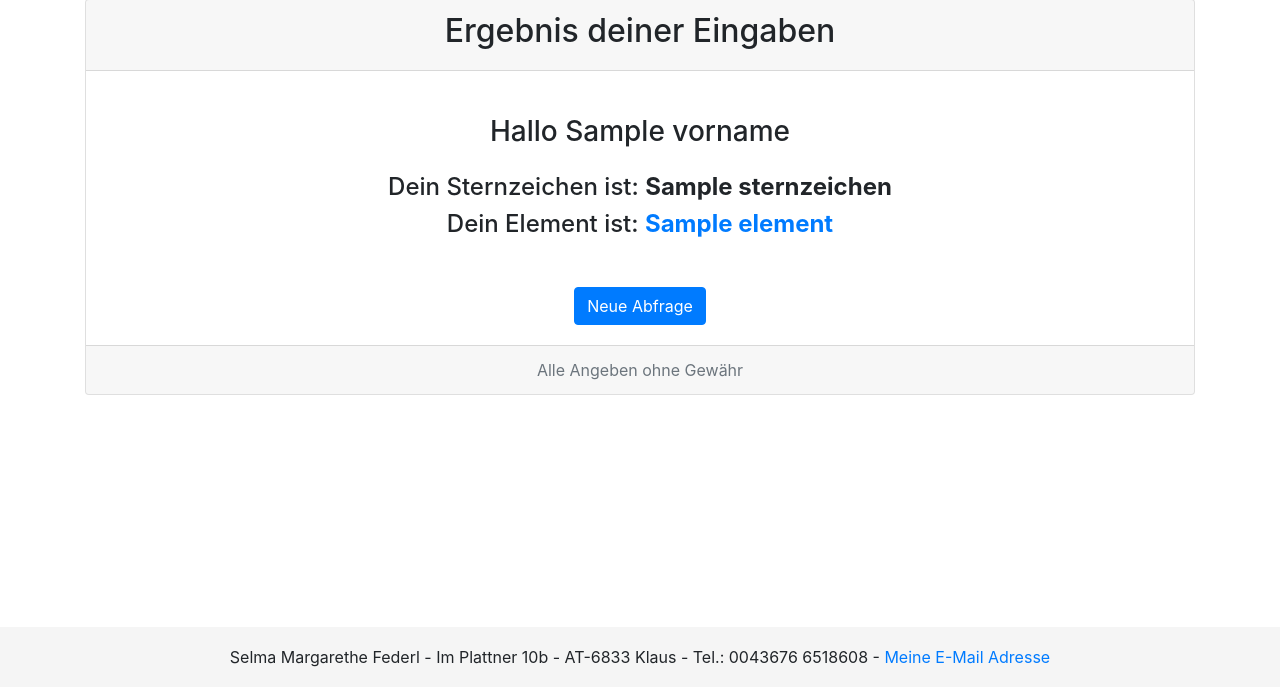
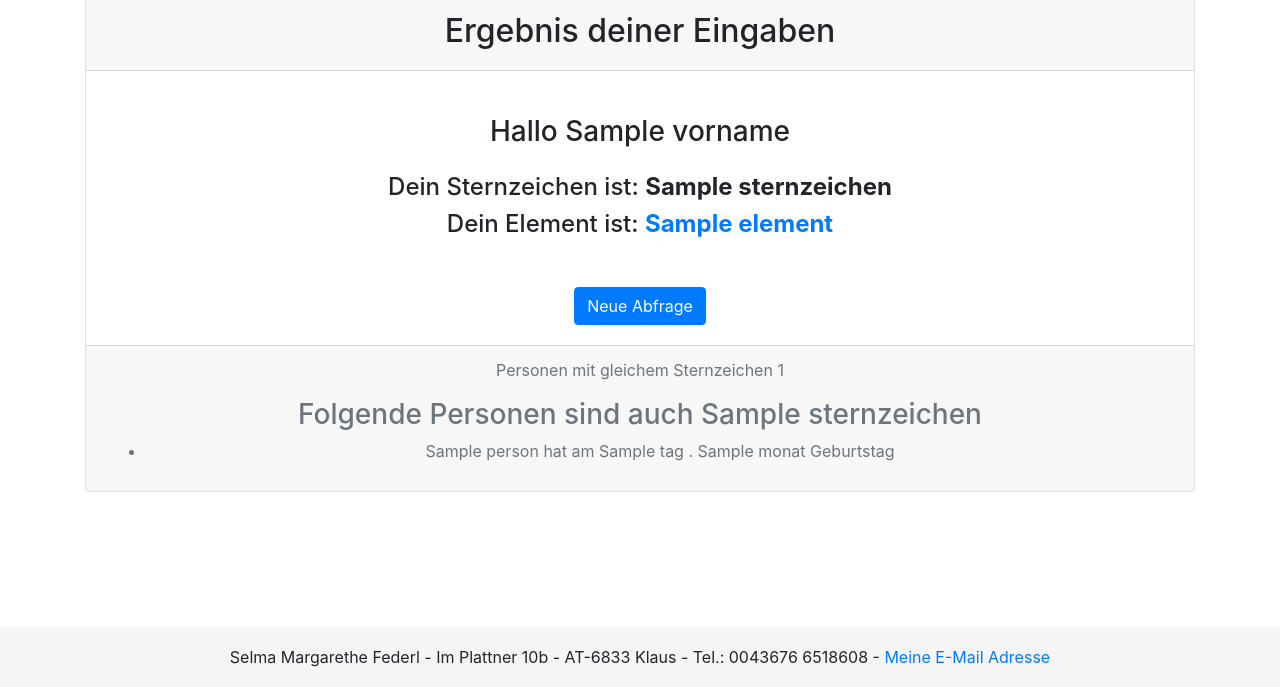
Before and after one commit to selmafederl/prog2, a Flask app: template demos/templates/ergebnis.html in a window 1280 px wide. Shown: the part 113-800 px from the top of the page. Run offline with Flask 2, Linux system fonts and the light colour scheme; the template is opened without the code that fills it: most values are stand-ins (such as "Sample title", 1, 10 or a date in 2020).

Commit message:
Stand 07.06.2020

```diff
--- a/demos/templates/ergebnis.html
+++ b/demos/templates/ergebnis.html
@@ -13,13 +13,22 @@
               Dein Sternzeichen ist: <strong>{{sternzeichen}}</strong>
             </h4>
             <h4 class="card-text mb-5">
-              Dein Element ist: <a
-                href="{{ url_for('element') }}?sternzeichen={{sternzeichen}}"><strong>{{element}}</strong></a>
+              Dein Element ist:
+              <a href="{{ url_for('element') }}?sternzeichen={{sternzeichen}}"
+                ><strong>{{element}}</strong></a
+              >
             </h4>
-            <a class="btn btn-primary" href="{{ url_for('formular') }}">Neue Abfrage</a>
+            <a class="btn btn-primary" href="{{ url_for('formular') }}"
+              >Neue Abfrage</a> {# verlinkt auf die route /formular im jinja #}
           </div>
           <div class="card-footer text-muted">
-            Alle Angeben ohne Gewähr
+            <p>Personen mit gleichem Sternzeichen {{countData}}</p>
+            <h3>Folgende Personen sind auch {{sternzeichen}}</h3>
+            <ul>
+              {% for person in sameStarSign %}
+              <li>{{ person['vorname'] }} hat am {{ person['tag'] }} . {{ person['monat'] }} Geburtstag</li>
+              {% endfor %}
+            </ul>
           </div>
         </div>
       </div>
```
